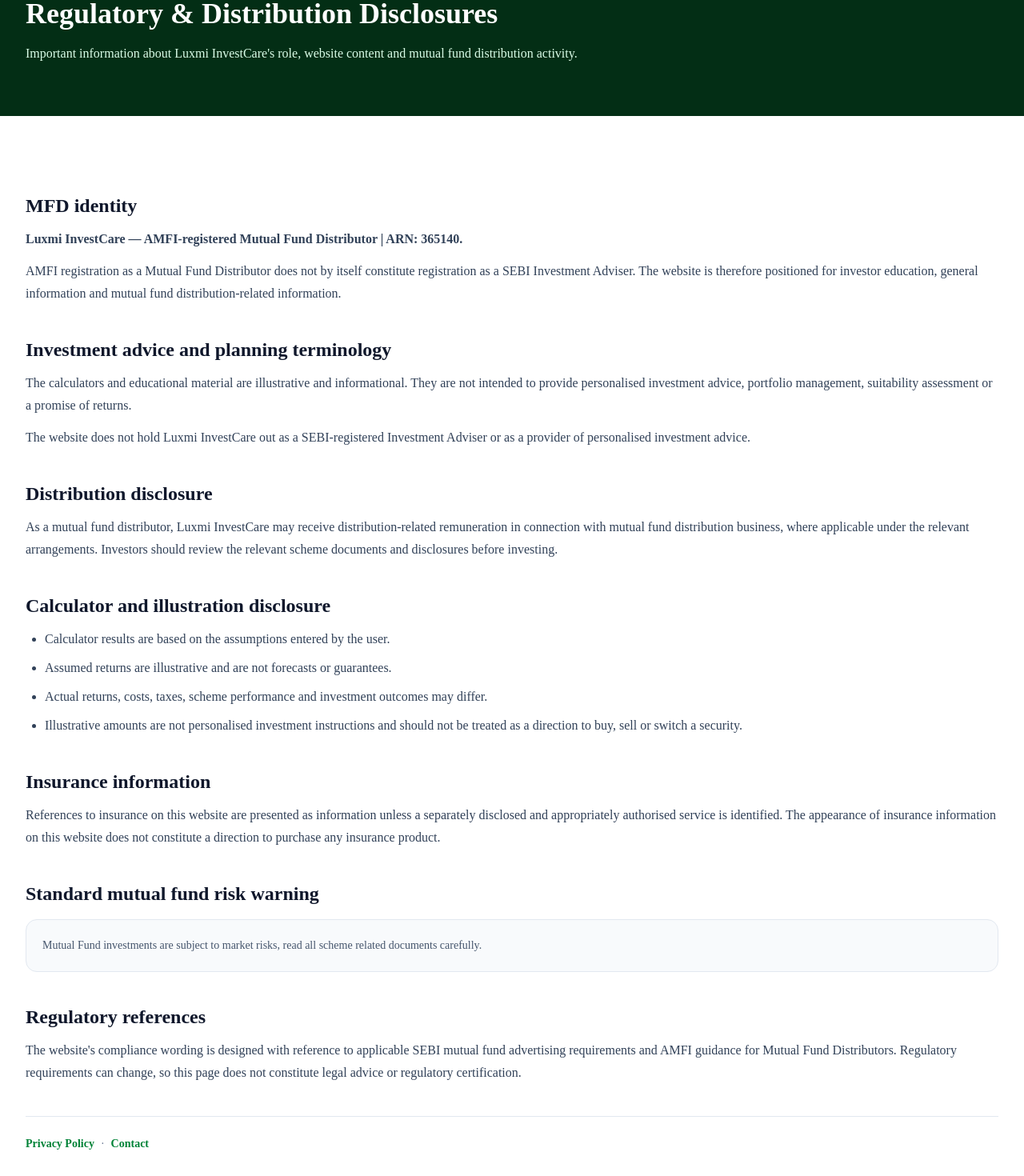
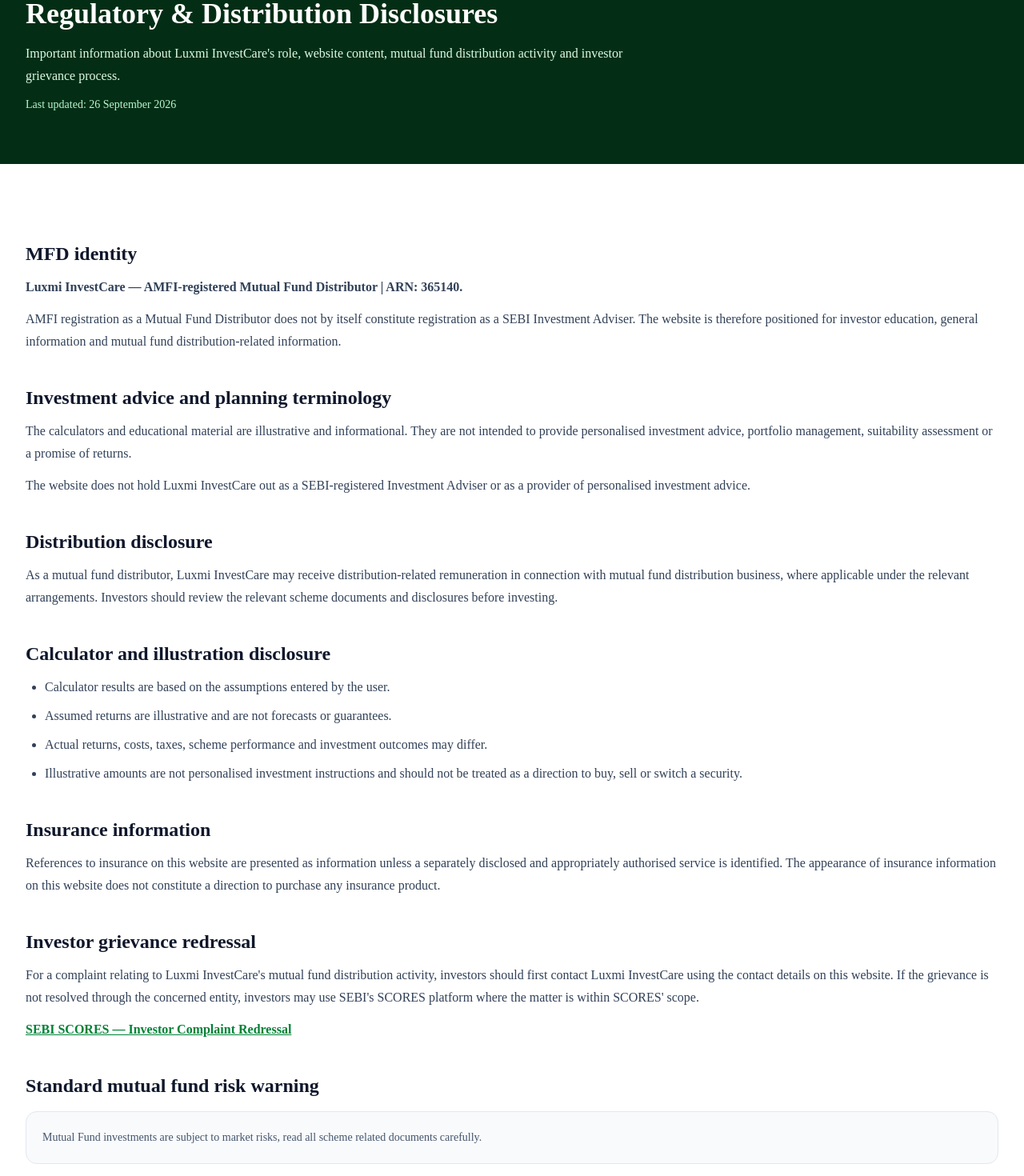
Before and after one commit to shivpawan007/LuxmiInvestCare, a Next.js app: page /disclosures in a window 1280 px wide. Shown: the part 180-1650 px from the top of the page at 80% size. Built offline with nearby package versions, Linux system fonts and the light colour scheme.

Commit message:
Add disclosure update date and investor grievance pathway

```diff
--- a/app/disclosures/page.tsx
+++ b/app/disclosures/page.tsx
@@ -20,7 +20,11 @@
                     </h1>
                     <p className="mt-4 max-w-3xl leading-7 text-green-100">
                         Important information about Luxmi InvestCare's role,
-                        website content and mutual fund distribution activity.
+                        website content, mutual fund distribution activity and
+                        investor grievance process.
+                    </p>
+                    <p className="mt-3 text-sm text-green-200">
+                        Last updated: 26 September 2026
                     </p>
                 </div>
             </section>
@@ -86,6 +90,28 @@
                         </section>
 
                         <section>
+                            <h2 className="text-2xl font-bold text-slate-900">Investor grievance redressal</h2>
+                            <p className="mt-3 leading-7">
+                                For a complaint relating to Luxmi InvestCare's mutual fund
+                                distribution activity, investors should first contact Luxmi
+                                InvestCare using the contact details on this website. If the
+                                grievance is not resolved through the concerned entity,
+                                investors may use SEBI's SCORES platform where the matter is
+                                within SCORES' scope.
+                            </p>
+                            <p className="mt-3 leading-7">
+                                <a
+                                    href="https://scores.sebi.gov.in/"
+                                    target="_blank"
+                                    rel="noopener noreferrer"
+                                    className="font-semibold text-green-700 underline"
+                                >
+                                    SEBI SCORES — Investor Complaint Redressal
+                                </a>
+                            </p>
+                        </section>
+
+                        <section>
                             <h2 className="text-2xl font-bold text-slate-900">Standard mutual fund risk warning</h2>
                             <div className="mt-4 rounded-xl border border-slate-200 bg-slate-50 p-5">
                                 <MutualFundRiskWarning />
```
